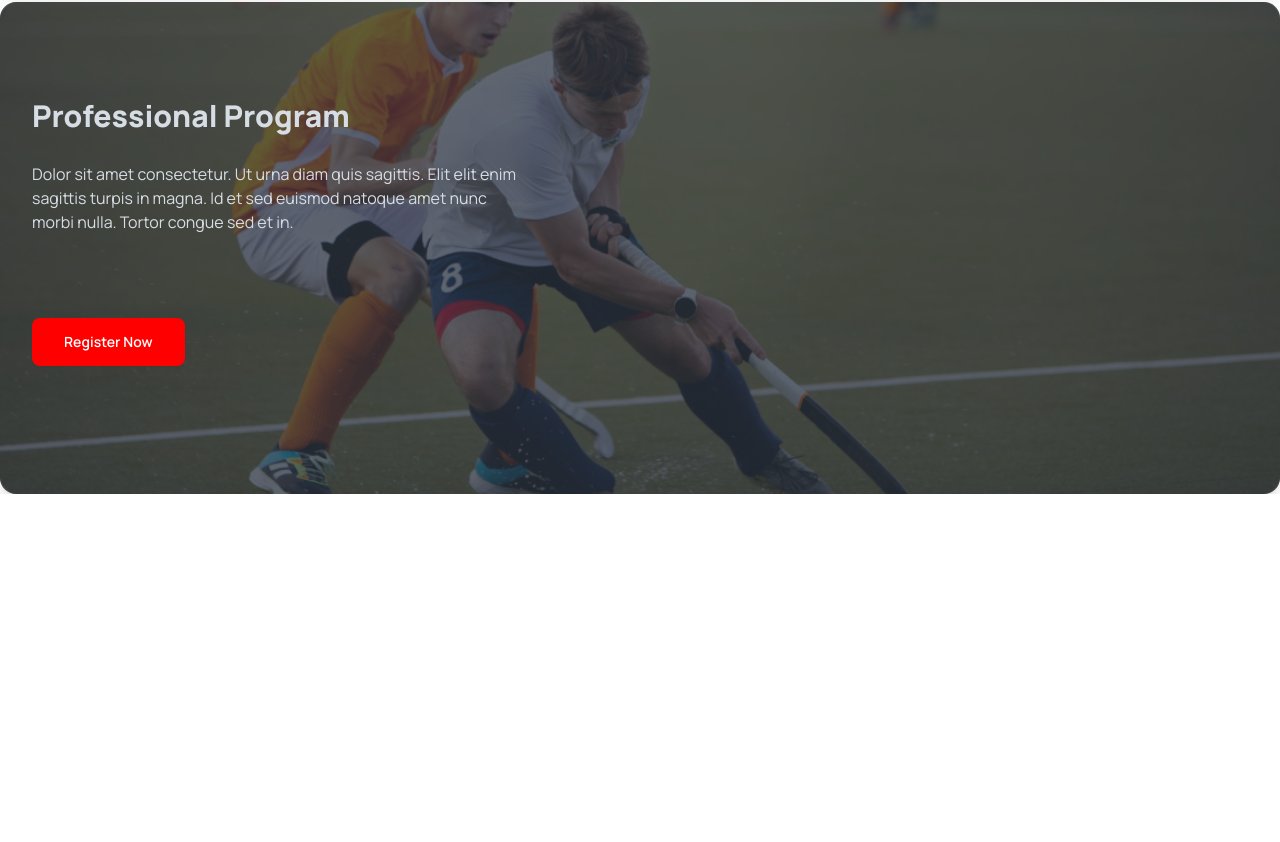
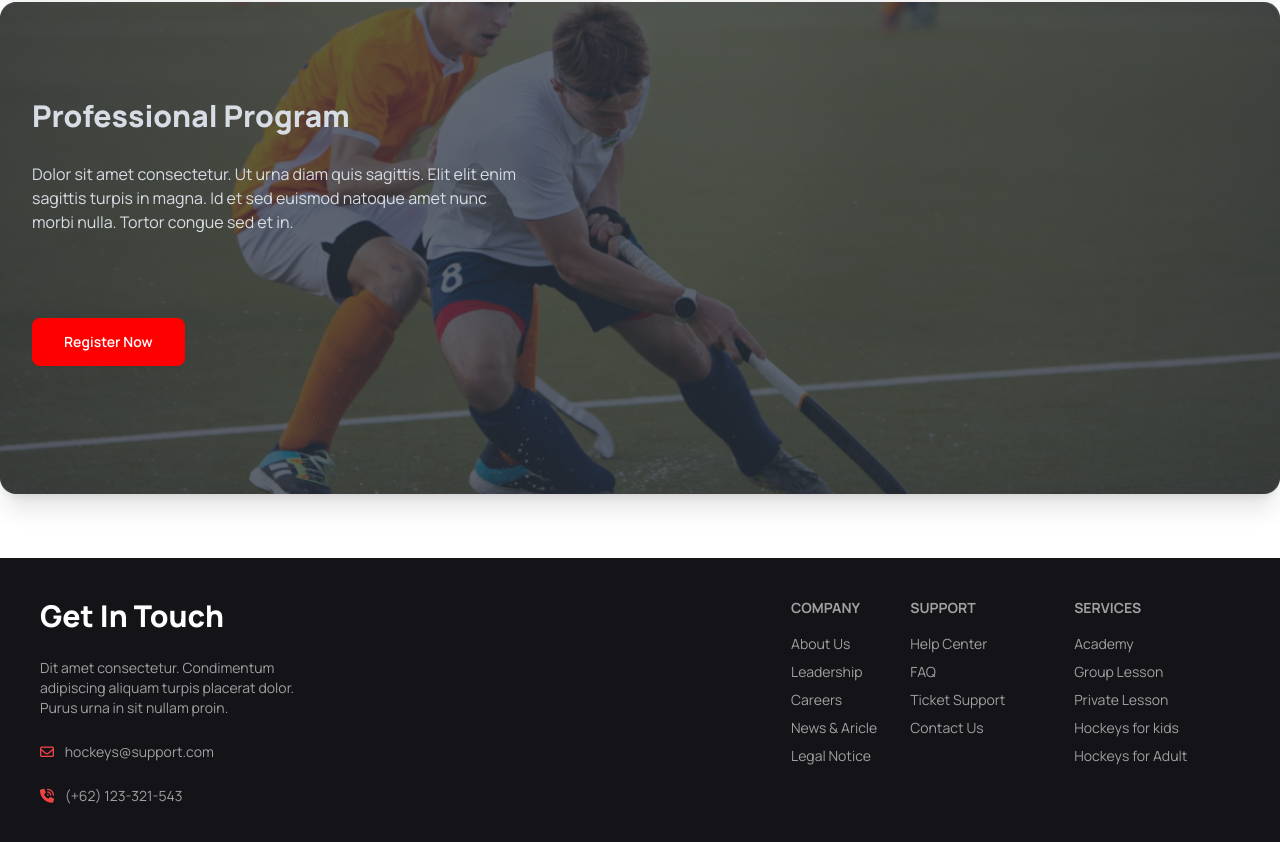
Before and after one commit to tamimtarek/Assignment-3-hockey-s, a plain HTML site: page index.html in a window 1280 px wide. Shown: the part 1843-2685 px from the top of the page. Before the commit the page ends 2337 px from the top, so only its background shows below. Drawn offline with nearby package versions, Linux system fonts and the light colour scheme.

Commit message:
footer section added

```diff
--- a/index.html
+++ b/index.html
@@ -200,8 +200,38 @@
         <!-- Products Section -->
 
     </main>
-    <footer>
-
-    </footer>
+    <footer class="container m-auto footer p-10 bg-[#131318] text-white mt-16">
+        <div>
+          <h3 class="text-3xl font-extrabold ">Get In Touch</h3>
+          <p class="lg:w-[40%] mt-4 text-[#FFFFFF99]">Dit amet consectetur. Condimentum  adipiscing aliquam turpis placerat dolor. Purus urna in sit nullam proin. </p>
+          <h3 class="text-[#FFFFFF99] mt-4"><i class="fa-regular fa-envelope mr-2 text-red-500"></i> hockeys@support.com</h3>
+          <h3 class="text-[#FFFFFF99] mt-4"><i class="fa-solid fa-phone-volume text-red-500 mr-2"></i> (+62) 123-321-543</h3>
+        </div>
+        <div class="grid grid-cols-2 gap-6">
+            <div class="text-[#FFFFFF99] grid gap-2">
+                <h3 class="footer-title text-white">Company</h3>
+                <a class="link link-hover">About Us</a>
+                <a class="link link-hover">Leadership</a>
+                <a class="link link-hover">Careers</a>
+                <a class="link link-hover">News & Aricle</a>
+                <a class="link link-hover">Legal Notice</a>
+              </div>
+              <div class="text-[#FFFFFF99] grid gap-2">
+                <h3 class="footer-title text-white">Support</h3>
+                <a class="link link-hover">Help Center</a>
+                <a class="link link-hover">FAQ</a>
+                <a class="link link-hover">Ticket Support</a>
+                <a class="link link-hover">Contact Us</a>
+              </div>
+        </div>
+        <div class="text-[#FFFFFF99] ">
+          <h3 class="footer-title text-white">Services</h3>
+          <a class="link link-hover">Academy</a>
+          <a class="link link-hover">Group Lesson</a>
+          <a class="link link-hover">Private Lesson</a>
+          <a class="link link-hover">Hockeys for kids</a>
+          <a class="link link-hover">Hockeys for Adult</a>
+        </div>
+      </footer>
 </body>
 </html>
```
